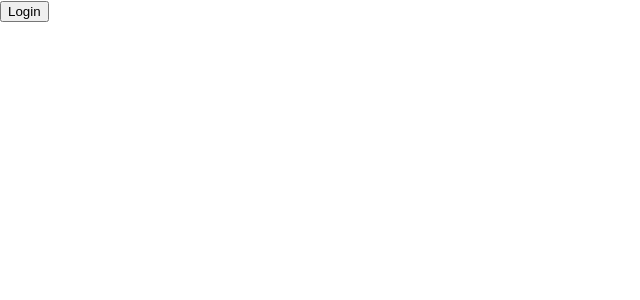
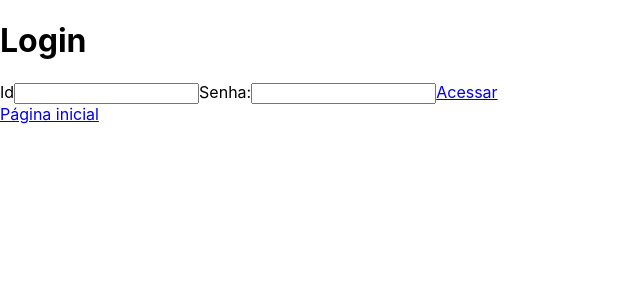
Before and after one commit to JoaoGomes/ppi_02_prova_01_front, a React (Create React App) app: page / in a window 1280 px wide. Shown: the top 300 px of the page, without its empty margins (0-640 px from the left). Built offline with nearby package versions, Linux system fonts and the light colour scheme.

Commit message:
Autenticação funcional.

```diff
--- a/src/App.js
+++ b/src/App.js
@@ -1,9 +1,14 @@
 import './App.css';
 import React from 'react';
 import Rotas from './Routes';
+import { AuthProvider } from './componentes/context/Auth';
 
 function App() {
-  return <Rotas />;
-}
+  return (
+    <AuthProvider>
+      <Rotas />
+    </AuthProvider>
+  );
+};
 
 export default App;
--- a/src/Routes/OtherRoutes.js
+++ b/src/Routes/OtherRoutes.js
@@ -2,12 +2,22 @@ import React from 'react';
 import { BrowserRouter, Route, Routes } from 'react-router-dom';
 
 import Home from '../pages/Home';
+import About from '../pages/About';
+import Producer from '../pages/Producer';
+import Deletar from '../pages/Deletar';
+import CreateProducer from '../pages/CreateProducer';
+
 
 const OtherRoutes = () => {
     return (
         <BrowserRouter>
             <Routes>
                 <Route path="/" element={<Home/>} />
+                <Route path="/about" element={<About/>} />
+                <Route path="/producer" element={<Producer/>} />
+                <Route path="/cadastro" element={<CreateProducer/>} />
+                <Route path="/deletar" element={<Deletar/>} />
+
             </Routes>
         </BrowserRouter>
     );
--- a/src/Routes/index.js
+++ b/src/Routes/index.js
@@ -1,8 +1,12 @@
-import React from 'react';
+import React, { useContext } from 'react';
+import { useAuth } from '../componentes/context/Auth';
+
 import SignRoutes from './SignRoutes';
+import OtherRoutes from './OtherRoutes';
 
 const Rotas = () => {
-    return <SignRoutes />;
+    const { signed } = useAuth();
+    return signed ? <OtherRoutes/> : <SignRoutes />;
 };
 
 export default Rotas;
--- a/src/componentes/context/Auth.js
+++ b/src/componentes/context/Auth.js
@@ -1,19 +1,24 @@
 import { useState, createContext, useContext, useEffect } from 'react';
-import axios from 'axios';
-
-const api = axios.create({
-    baseURL: 'http://localhost:3000',
-});
+import api from '../services/api';
 
 const AuthContext = createContext({});
-
 
 export const AuthProvider = ({ children }) => {
     const [user, setUser] = useState(null);
 
     async function Login(data) {
-        setUser(localStorage.getItem('@App:user'));
-        api.defaults.headers.Authorization = `Bearer ${localStorage.getItem('@App:token')}`;
+        const response = await api.post('/login', {
+            id: data.id, senha: data.senha
+        });
+        console.log(response);
+        setUser(response.data.user);
+        api.defaults.headers.Authorization = `Bearer ${response.data.accessToken}`;
+
+        localStorage.setItem('@App:user', JSON.stringify(response.data.user));
+        localStorage.setItem('@App:accessToken', response.data.accessToken);
+
+        //setUser(localStorage.getItem('@App:user'));
+        //api.defaults.headers.Authorization = `Bearer ${localStorage.getItem('@App:token')}`;
     }
 
     function Logout() {
@@ -31,7 +36,6 @@ export const AuthProvider = ({ children }) => {
         }
     }, []);
 
-
     return (
         <AuthContext.Provider value={{ signed: Boolean(user), user, Login, Logout }}>
             {children}
--- /dev/null
+++ b/src/componentes/services/api.js
@@ -0,0 +1,7 @@
+import axios from "axios";
+
+const api = axios.create({
+    baseURL: "http://localhost:3333",
+});
+
+export default api;
--- a/src/pages/Access.js
+++ b/src/pages/Access.js
@@ -1,7 +1,7 @@
 import axios from 'axios';
 
 const api = axios.create({
-    baseURL: 'http://localhost:3000',
+    baseURL: 'http://localhost:3333',
 });
 
 async function Access_user(data){
@@ -9,7 +9,7 @@ async function Access_user(data){
     // Necessário uso de try-catch para caso senha informada seja errada
     try{
         await axios({
-            url: 'http://localhost:3000/login',
+            url: 'http://localhost:3333/login',
             method: 'POST',
             data: data
         })
--- a/src/pages/CreateProducer.js
+++ b/src/pages/CreateProducer.js
@@ -8,6 +8,7 @@ import axios from 'axios';
 const initialState = {
     nome: '',
     senha: '',
+    role: '',
 }
 
 function reducer (state, {field, value}){
@@ -19,21 +20,19 @@ function reducer (state, {field, value}){
 
 function CreateProducer () {
     const [state, dispatch] = useReducer (reducer, initialState);
-    //const history = useNavigate();
-    //const notify = () => toast("Wow so easy!");
 
     const onChange = (e) => {
         dispatch({field: e.target.name, value: e.target.value})
     }
 
-    const {nome, senha} = state;
+    const {nome, senha, role} = state;
 
     function handleSubmit (event) {
 
         event.preventDefault();
         console.log(state);
         axios({
-            url: 'http://localhost:3000/create',
+            url: 'http://localhost:3333/create',
             method: 'POST',
             data: state
         })
@@ -55,6 +54,10 @@ function CreateProducer () {
                     Senha:
                     <input type='password' name='senha' defautlValue={senha} onChange={onChange} />
                 </label>
+                <label>
+                    Papel:
+                    <input type='text' name='role' defautlValue={role} onChange={onChange} />
+                </label>
 
                 <Link push to="/" className="btn btn-success" type="submit" onClick={handleSubmit} >
                     Adicionar
--- a/src/pages/Deletar.js
+++ b/src/pages/Deletar.js
@@ -24,7 +24,7 @@ function Deletar () {
     function handleSubmit (event) {
         event.preventDefault();
         axios({
-            url: 'http://localhost:3000/produtores/' + id,
+            url: 'http://localhost:3333/produtores/' + id,
             method: 'DELETE',
         })
         .then(res=>console.log(res));
--- a/src/pages/Home/index.js
+++ b/src/pages/Home/index.js
@@ -1,10 +1,23 @@
 import React from 'react';
+import { Link } from 'react-router-dom';
+import { useAuth } from '../../componentes/context/Auth';
 
 const Home = () => {
+    const { Logout } = useAuth();
+
+    async function handleLogout() {
+        Logout();
+    }
+
     return (
         <div>
             <h1>Página inicial do sistema</h1>
             <h2>Planilha de custos digitais - Cooperativa Santa Clara</h2>
+            <p>Botão de logout</p>
+            <button onClick={handleLogout}>Logout</button>
+            <p>Outras rotas</p>
+            <label><Link className="btn btn-success" to="/cadastro">Adicionar produtor</Link></label><br/>
+            <label><Link className="btn btn-success" to="/deletar">Remover produtor</Link></label>
         </div>
     );
 };
--- a/src/pages/Login/index.js
+++ b/src/pages/Login/index.js
@@ -1,12 +1,75 @@
-import React from 'react';
+/*import React, { useContext } from 'react';
+import { useAuth } from '../../componentes/context/Auth';
 
 const Login = () => {
-    function handleLogin() {}
+    const context = useAuth();
+    console.log(context);
+
+    function handleLogin() {
+        context.Login();
+    };
+
     return (
         <div>
+            <h1>Página inicial</h1>
+            <h2>Entre com seu ID e senha</h2>
             <button onClick={handleLogin}>Login</button>
         </div>
     );
 };
 
-export default Login;
+export default Login;*/
+
+import React, { useReducer } from 'react';
+import { Link } from 'react-router-dom';
+import { useAuth } from '../../componentes/context/Auth';
+import Access_user from '../Access';
+
+const initialState = {
+    id: '',
+    senha: '',
+}
+
+function reducer (state, {field, value}){
+    return {
+        ...state,
+        [field]: value
+    }
+}
+
+function FormLogin () {
+
+    const context = useAuth();
+
+    const [state, dispatch] = useReducer (reducer, initialState);
+    const onChange = (e) => {
+        dispatch({field: e.target.name, value: e.target.value})
+    }
+
+    const {id, senha} = state;
+
+    function handleSubmit (event) {
+        event.preventDefault();
+        context.Login(state);
+    }
+
+    return (
+        <div>
+            <form onSubmit={handleSubmit}  className="form-box">
+                <h1 className="form-title">Login</h1>
+                <label>Id
+                    <input  type='text' name='id' defaultValue={id} onChange={onChange} />
+                </label>
+                <label>Senha:
+                    <input  type='password' name='senha' defaultValue={senha} onChange={onChange} />
+                </label>
+                <Link type="submit" onClick={handleSubmit} className="btn btn-success" to="/">
+                    Acessar
+                </Link>
+            </form>
+            <Link className="btn mainMenuBtn" to="/">Página inicial</Link>
+        </div>
+    );
+};
+
+export default FormLogin;
```
Also changed, not shown: src/Routes/PaymentRoutes.js (added, +16 -0 lines).
